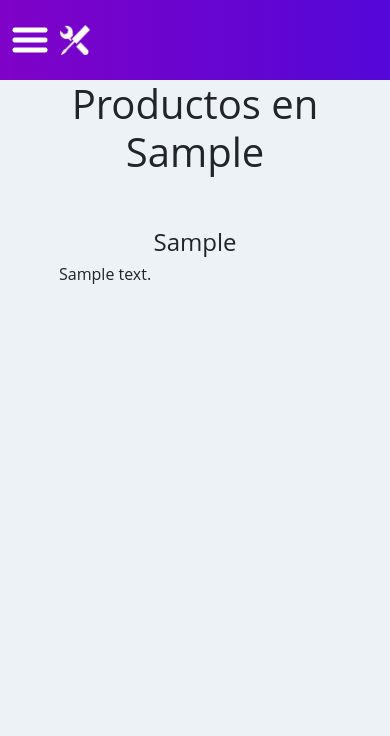
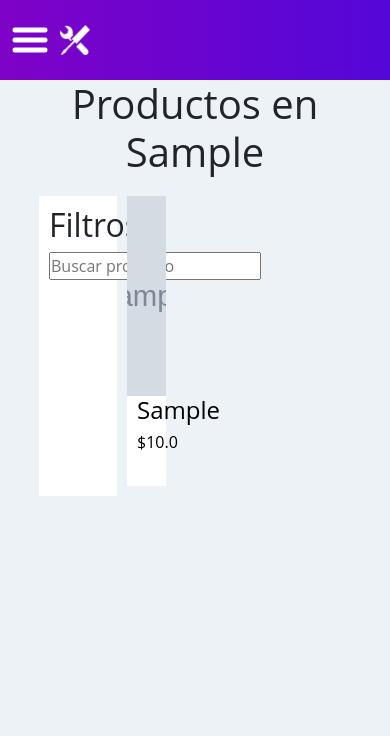
Before and after one commit to Jaycedam/ferme-website, a Django app: a page that uses app/templates/app/productos/productos.html in a window 390 px wide. Shown: the top 736 px of the page. Run offline with Django 3.2, Linux system fonts and the light colour scheme; tables that the repository leaves empty hold one stand-in row (values such as "Sample post"); grey boxes marked "Sample" are stand-in pictures; some libraries are stand-ins or nearby versions.

Commit message:
New product page and sql scripts

```diff
--- a/app/models.py
+++ b/app/models.py
@@ -35,7 +35,7 @@ class Domicilio(models.Model):
 class FamiliaProducto(models.Model):
     id_familia_producto = models.FloatField(primary_key=True)
     familia_producto = models.CharField(max_length=200)
-    imagen = models.CharField(max_length=500, null=True)
+    imagen_url = models.CharField(max_length=500, null=True)
 
     class Meta:
         managed = False
@@ -105,7 +105,7 @@ class Producto(models.Model):
     stock_critico = models.FloatField()
     id_tipo_producto = models.ForeignKey('TipoProducto', models.DO_NOTHING, db_column='id_tipo_producto')
     id_proveedor = models.ForeignKey('Proveedor', models.DO_NOTHING, db_column='id_proveedor')
-    imagen = models.CharField(max_length=500, null=True)
+    imagen_url = models.CharField(max_length=500, null=True)
 
     class Meta:
         managed = False
--- a/app/static/app/css/style.css
+++ b/app/static/app/css/style.css
@@ -85,6 +85,7 @@ body {
 
 .title {
     text-align: center;
+    margin-bottom: 20px;
 }
 
 .landing {
@@ -168,112 +169,84 @@ nav > ul > li > a {
     min-height: 100vh;
 }
 
+/*página familia productos*/
 .productos {
     display: flex;
     flex-wrap: wrap;
 }
 
-.producto {
-    width: 25%;
-    display: flex;
-    justify-content: center;
+.container-producto-familia {
+    position: relative;
+    padding: 0px 20px 20px 20px;
+    width: 50%;
+    height: 200px;
 }
 
-.producto-container {
-    width: 80%;
-    margin: auto;
-    padding: 10px;
-    margin: 10px;
-    height: auto;
-    display: inline-block;
+.container-producto-familia img {
+    background-color: black;
+    height: 100%;
+    width: 100%;
+    object-fit: cover;
+    border-radius: 25px;
 }
 
-
-.producto-container img {
-    height: 100px;
-    object-fit: cover;
-    opacity: 0.5;
+.container-producto-familia .text-block {
+    position: absolute;
+    background-color: black;
+    color: white;
+    top: 50%;
+    left: 50%;
+    transform: translate(-50%, -50%);
+    border-radius: 25px;
+    padding: 20px 20px 20px 20px;
+    -webkit-user-select: none; /* Safari */
+    -moz-user-select: none; /* Firefox */
+    -ms-user-select: none; /* IE10+/Edge */
+    user-select: none; /* Standard */
 }
 
-.producto-container .producto-title {
-    text-align: center;
+/*página productos*/
+
+.content-filters {
+    display: flex;
+    flex-direction: row;
 }
 
-.slider img {
-    object-fit: cover;
-    height: 700px;
-    width: 100%;
+.filtros {
+    width: 25%;
+    padding: 10px 10px 10px 10px;
+    background-color: white;
 }
 
-.reviews {
-    display: flex;
-    flex-wrap: wrap;
+.productos-parent {
+    width: auto;
 }
 
-.reviews .review {
-    width: 100%;
+.container-producto {
+    position: relative;
+    padding: 0px 10px 10px 10px;
+    width: 25%;
+    height: 300px;
 }
 
-.reviews .review .review-container {
-    background: #5307D8;
-    background: -webkit-linear-gradient(right, #5307D8, #7F02C7);
-    background: -moz-linear-gradient(right, #5307D8, #7F02C7);
-    background: linear-gradient(to left, #5307D8, #7F02C7);
-
-    border-radius: 10px;
-    display: flex;
-    justify-content: space-between;
-    margin: 10px;
-    padding: 10px;
+.container-producto .wrapper {
+    background-color: white;
+    width: 100%;
+    height: 100%;
+}
+.container-producto .wrapper img {
+    background-color: black;
+    height: 200px;
+    width: 100%;
+    object-fit: cover;
 }
 
-.review-title {
-    width: 20%;
-    color: white;
+.container-producto .wrapper .text-block {
+    margin-left: 10px;
+    color: black;
 }
 
-.review-text {
-    width: 40%;
-    color: white;
-}
-
-.reviews img {
-    height: 100px;
-    object-fit: scale-down;
-    border-radius: 100%;
-}
-
-.map {
-    width: 100%;
-    margin-top: 20px;
-    display: flex;
-}
-
-.map > div {
-    width: 50%;
-}
-
-.map img {
-    object-fit: cover;
-    width: 100%;
-}
-
-.map > .text {
-    margin-left: 10px;
-}
-
-.galeria {
-    margin-top: 20px;
-    display: grid;
-    grid-template-columns: 1fr 1fr 1fr 1fr;
-    gap: 30px;
-}
-
-.galeria img {
-    width: 100%;
-    height: 200px;
-    object-fit: cover;
-}
+/*end*/
 
 .form-container {
     margin-top: 10px;
@@ -307,10 +280,6 @@ footer > div {
 /* TABLET */
 
 @media(max-width: 1024px) {
-    .producto {
-        width: 50%;
-    }
-
     .landing {
         flex-direction: column;
         align-items: center;
@@ -407,11 +376,12 @@ footer > div {
         padding: 20px 0;
     }
 
-    .producto {
+    .container-producto-familia {
         width: 100%;
+        height: 300px;
     }
 
-    .producto-container {
+    .container-producto-familia {
         width: 100%;
     }
 
--- a/app/templates/app/productos/productos.html
+++ b/app/templates/app/productos/productos.html
@@ -5,19 +5,34 @@
 
 <h1 class="title">Productos en {{ familia.familia_producto }}</h1>
 
-<div class="productos">
-    {% for i in producto %}
+<div class="content-filters">
+    <div class="filtros">
+        <h2>Filtros</h2>
+        <input type="text" id="buscar_producto" placeholder="Buscar producto">
 
-    <div class="producto">
-        <div class="producto-container">
-            {% if i.imagen %}
-            <img src="{{ i.imagen.url }}" alt="">
-            {% endif %}
-            <h4 class="producto-title">{{ i.producto }}</h4>
-            <h6 class="producto-text">{{ i.descripcion }}</h6>
+    </div>
+
+    <div class="productos-parent">
+
+        <div class="productos">
+            {% for i in producto  %}
+            <div class="container-producto">
+                <a href="">
+                    <div class="wrapper">
+                        <img src="{{ i.imagen_url }}">
+                        <div class="text-block">
+                            <!--agregar marca-->
+                            <h4>{{ i.producto }}</h4>
+                            <h6>${{ i.precio }}</h4>
+                        </div>
+                    </div>
+                </a>
+            </div>
+
+        {% endfor %}
         </div>
+
     </div>
-    {% endfor %}
 
 </div>
 
```
Also changed, not shown: app/templates/app/productos/tipo.html (+7 -9 lines), 3 other files.
